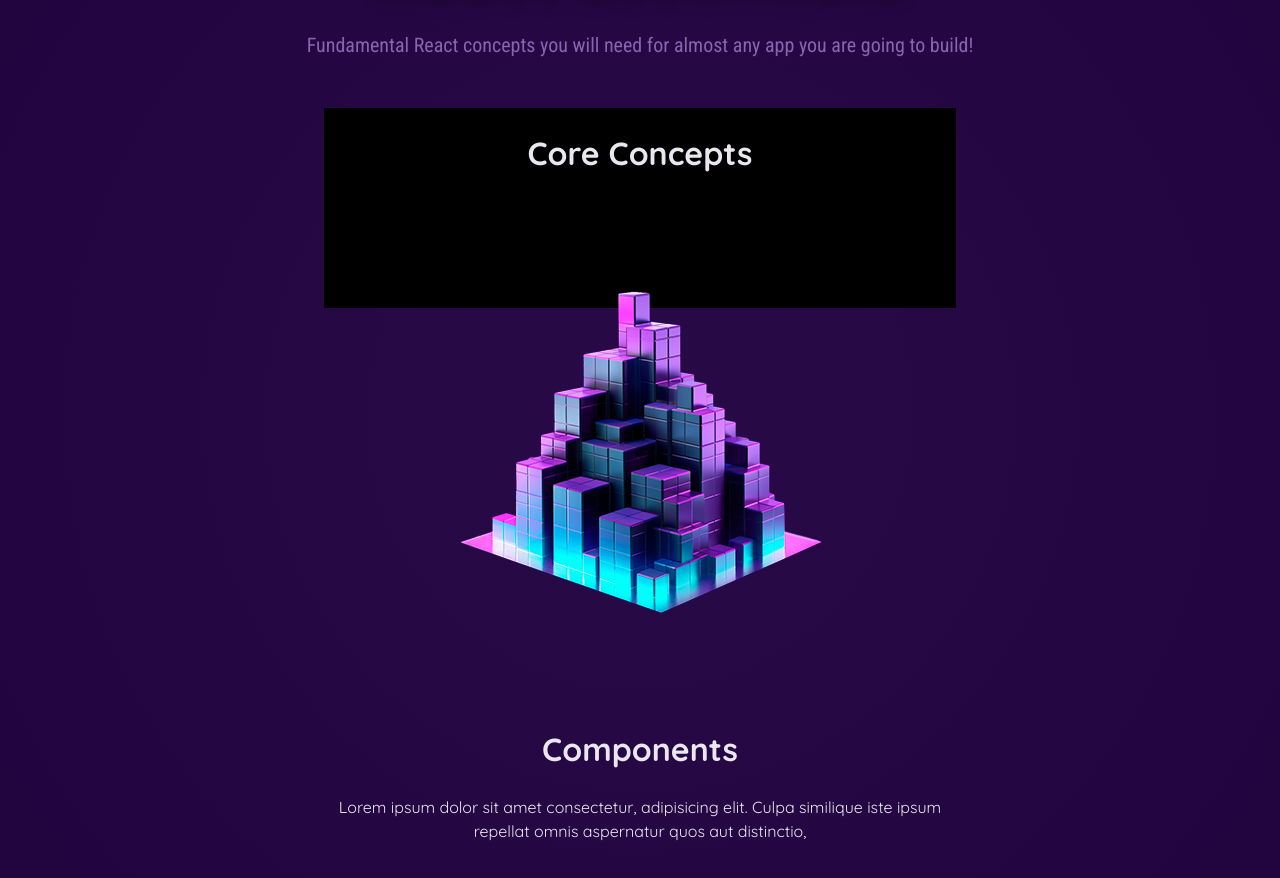
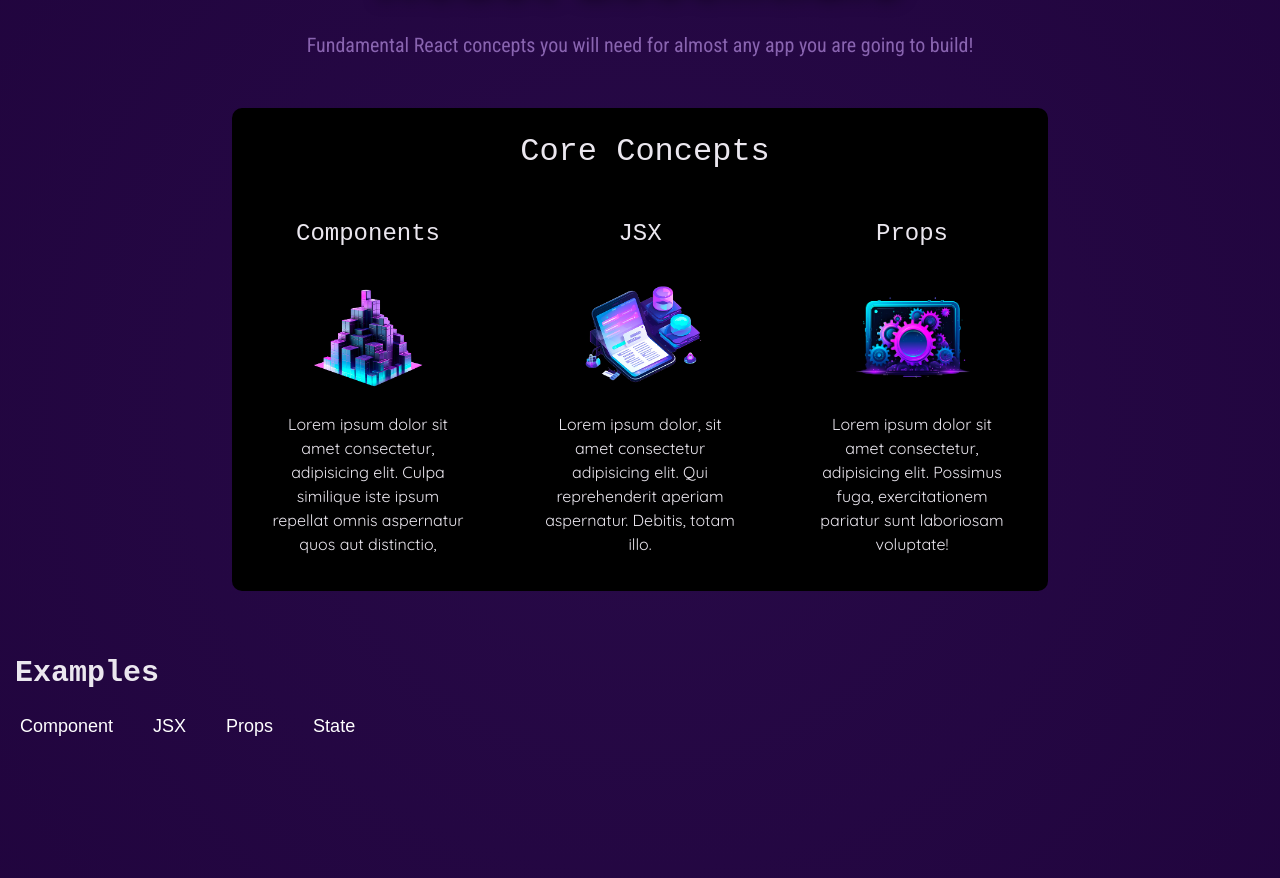
Before and after one commit to pra7084/practice-project, a React (Vite) app: page / in a window 1280 px wide. Shown: the part 224-1102 px from the top of the page. Built offline with nearby package versions, Linux system fonts and the light colour scheme.

Commit message:
project completed

```diff
--- a/src/App.jsx
+++ b/src/App.jsx
@@ -1,10 +1,12 @@
 import Header from "./Header";
 import Concepts from "./Components/Concepts";
+import Examples from "./Components/Examples";
 function App() {
   return (
     <>
     <Header/>
     <Concepts/>
+    <Examples/>
     </>
   );
 }
--- a/src/Components/ConceptDes.css
+++ b/src/Components/ConceptDes.css
@@ -0,0 +1,26 @@
+*{
+    margin:0px;
+    padding:0px;
+}
+img{
+    width:150px;
+    height:150px;
+    object-fit: contain;
+    padding:0px;
+    margin:0px;
+}
+.heading{
+font-family: 'Courier New', Courier, monospace;
+font-size: 1.5rem;
+margin:10px;
+}
+.para{
+margin:0 15px 15px 15px;
+}
+.concepts{
+    width:17rem;
+    display: flex;
+    flex-direction: column;
+    align-items: center;
+    padding:20px;
+}
--- a/src/Components/ConceptDes.jsx
+++ b/src/Components/ConceptDes.jsx
@@ -4,13 +4,12 @@ const ConceptDes=(props)=>{
     return (
 <>
 <div className="concepts">
-    <div className="image">
-       <img src={props.data.img} alt="error loading image"></img>
-    </div>
-    <div>
+    <div className='heading'>
         {props.data.heading}
     </div>
-    <div>
+    <img src={props.data.img} alt="error loading image"></img>
+
+    <div className='para'>
           {props.data.para}
     </div>
 </div>
--- a/src/Components/Concepts.css
+++ b/src/Components/Concepts.css
@@ -4,8 +4,18 @@
     align-items: center;
 }
 .blackbox{
-  width:50%;
-  height:200px;
+  width:auto;
+  height:auto;
   background-color: hsl(0, 0%, 0%);
+  border-radius: 10px;
   text-align: center;
 }
+.core{
+  font-family: 'Courier New', Courier, monospace;
+  font-size: 2rem;
+  margin:20px 0 10px 10px;
+  justify-content: center;
+}
+.conceptdes{
+  display: flex;
+}
--- a/src/Components/Concepts.jsx
+++ b/src/Components/Concepts.jsx
@@ -9,7 +9,7 @@ const Concepts = () => {
   const DummyData = [
     {
       img: comp,
-      heading: <h1>Components</h1>,
+      heading: <p>Components</p>,
       para: (
         <p>
           Lorem ipsum dolor sit amet consectetur, adipisicing elit. Culpa
@@ -19,7 +19,7 @@ const Concepts = () => {
     },
     {
       img:  jsx,
-      heading: <h1>JSX</h1>,
+      heading: <p>JSX</p>,
       para: (
         <p>
           Lorem ipsum dolor, sit amet consectetur adipisicing elit. Qui
@@ -29,7 +29,7 @@ const Concepts = () => {
     },
     {
       img: props,
-      heading: <h1>Props</h1>,
+      heading: <p>Props</p>,
       para: (
         <p>
           Lorem ipsum dolor sit amet consectetur, adipisicing elit. Possimus
@@ -39,7 +39,7 @@ const Concepts = () => {
     },
     {
       img:  state ,
-      heading: <h1>State</h1>,
+      heading: <p>State</p>,
       para: (
         <p>
           Lorem ipsum dolor sit amet consectetur adipisicing elit. Aperiam ut
@@ -52,8 +52,16 @@ const Concepts = () => {
     <>
       <div className="outer">
         <div className="blackbox">
-          <h1>Core Concepts</h1>
-          <ConceptDes data={DummyData[0]} />
+          <div className="core">Core Concepts</div>
+          <div className="conceptdes">
+                 <ConceptDes data={DummyData[0]} />
+          <ConceptDes data={DummyData[1]} />
+           <ConceptDes data={DummyData[2]} />
+            {/* <ConceptDes data={DummyData[3]} /> */}
+
+          </div>
+
+
         </div>
       </div>
     </>
--- /dev/null
+++ b/src/Components/Examples.css
@@ -0,0 +1,26 @@
+*{
+    margin:0px;
+    padding:0px;
+}
+.buttons{
+display: flex;
+
+}
+.example{
+    font-size: 30px;
+    font-family: 'Courier New', Courier, monospace;
+    font-weight:600;
+    margin:60px 15px 0 15px;
+}
+button{
+    font-size: 18px;
+    background-color: transparent;
+    border: none;
+    color:white;
+    margin:20px;
+}
+.content{
+  font-size: 15px;
+  font-family: 'Courier New', Courier, monospace;
+  margin:15px 15px 15px 15px;
+}
--- /dev/null
+++ b/src/Components/Examples.jsx
@@ -0,0 +1,93 @@
+import "./Examples.css";
+import { useState } from "react";
+{
+  useState;
+}
+const Examples = () => {
+  const [component, setComponent] = useState(false);
+  const [jsx, setJsx] = useState(false);
+  const [props, setProps] = useState(false);
+  const [state, setState] = useState(false);
+  const compClickHandler = () => {
+    setComponent(true);
+    setJsx(false);
+    setProps(false);
+    setState(false);
+  };
+  const jsxClickHandler = () => {
+    setJsx(true);
+    setProps(false);
+    setComponent(false);
+    setState(false);
+  };
+  const propsClickHandler = () => {
+    setJsx(false);
+    setProps(true);
+    setComponent(false);
+    setState(false);
+  };
+  const stateClickHandler = () => {
+    setJsx(false);
+    setProps(false);
+    setComponent(false);
+    setState(true);
+  };
+  return (
+    <>
+      <div className="example">Examples</div>
+      <div className="buttons">
+        <div>
+          <button onClick={compClickHandler}>Component</button>
+        </div>
+        <div>
+          <button onClick={jsxClickHandler}>JSX</button>
+        </div>
+        <div>
+          <button onClick={propsClickHandler}>Props</button>
+        </div>
+        <div>
+          <button onClick={stateClickHandler}>State</button>
+        </div>
+      </div>
+      {component && (
+        <div className="content">
+          Compound components are a pattern in React, where several components
+          are used together such that they share an implicit state that allows
+          them to communicate with each other in the background. This pattern is
+          used when multiple components work together to have a shared state and
+          handle logic together.
+        </div>
+      )}
+      {jsx && (
+        <div className="content">
+          JSX allows us to write HTML elements in JavaScript and place them in
+          the DOM without any createElement() and/or appendChild() methods. JSX
+          converts HTML tags into react elements. You are not required to use
+          JSX, but JSX makes it easier to write React applications
+        </div>
+      )}
+      {props && (
+        <div className="content">
+          React allows us to pass information to a Component using something
+          called props (which stands for properties). Props are objects which
+          can be used inside a component. Sometimes we need to change the
+          content inside a component. Props come to play in these cases, as they
+          are passed into the component and the user..
+        </div>
+      )}
+      {state && (
+        <div className="content">
+          A state is a variable that exists inside a component, that cannot be
+          accessed and modified outside the component, and can only be used
+          inside the component. Works very similarly to a variable that is
+          declared inside a function that cannot be accessed outside the scope
+          of the function in normal javascript. State Can be modified using
+          this.setState. The state can be asynchronous. Whenever this.setState
+          is used to change the state class is rerender itself. Let’s see with
+          the help of an example:
+        </div>
+      )}
+    </>
+  );
+};
+export default Examples;
--- a/src/index.css
+++ b/src/index.css
@@ -53,7 +53,7 @@ main {
   margin: auto;
 }
 
-#core-concepts {
+/* #core-concepts {
   padding: 2rem;
   border-radius: 6px;
   background-color: #140524;
@@ -147,4 +147,4 @@ main h2 {
 
 #tab-content code {
   font-size: 1rem;
-}
+} */
```
